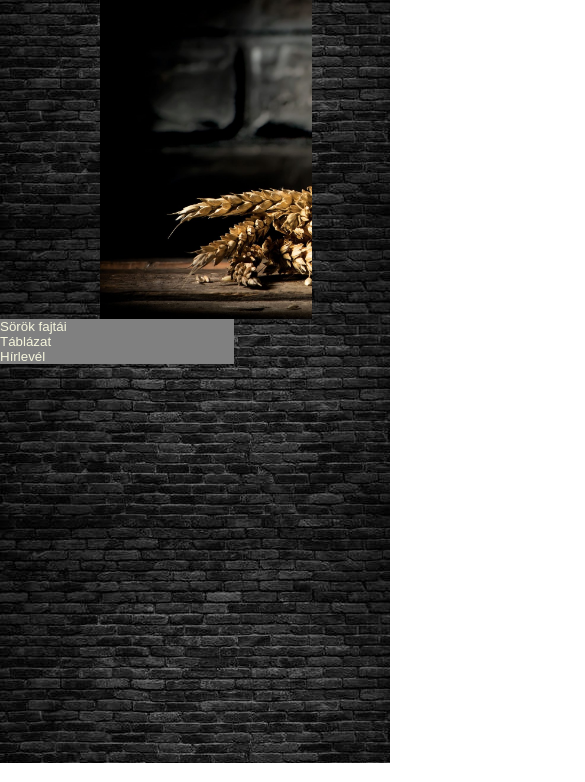
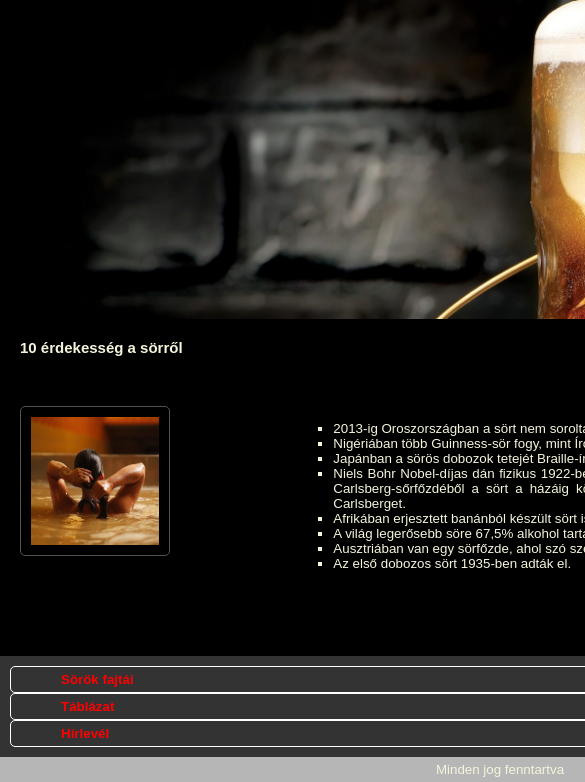
Before and after one commit to minaii93/josor, a plain HTML site: page index.html in a window 390 px wide. Shown: the part 81-863 px from the top of the page, 585 px wide, since content can reach past the window. Drawn offline with Linux system fonts and the light colour scheme.

Commit message:
responsive

```diff
--- a/index.css
+++ b/index.css
@@ -13,44 +13,73 @@
 
 body{
     background-image: url(/képek/teglafal.jpg);
-    width: 80%;
-    height: auto;
+    width: 1000px;
+    margin: auto;
 }
 
 header{
     background-image: url(/képek/beer-new_401732638.jpg);
     height: 400px;
     background-size: cover;
+    background-repeat: no-repeat;
     align-items: center;
-    margin-left: 100px;
-    font-weight: bold;
-    font-family: 'Times New Roman', Times, serif;
-    font-size: 36pt;
-    padding-top: 20px;
-    padding-left: 20px;
+
 
 
 
 }
 
+header h1{
+    font-weight: bold;
+    font-family: Garamond;
+    font-size: 32px;
+    padding-top: 30px;
+    padding-left: 30px;
+    letter-spacing: 4px;
+}
+
 nav{
-    align-items:end;
+    margin: 10px;
+    height: auto;
     text-decoration: none;
     list-style: none;
-    background-color: grey;
+    background-color: #333333 ;
+
+}
+nav ul {
+    display: grid;
+}
+
+nav li{
+    list-style: none;
+    padding-top: 5px;
+    padding-left: 50px;
+    padding-bottom: 5px;
+    padding-right: 50px;
+    border: 1px solid rgb(255, 255, 255);
+    border-radius: 5px;
+    color: red;
+    cursor: pointer;
+    font-weight: bold;
+    text-align: left;
 
 }
 
-#customers td, #customers th {
+nav li:hover{
+    cursor: pointer;
+    color: beige;
+}
+
+.customers td, .customers th {
     border: 1px solid #ddd;
     padding: 8px;
   }
 
-  #customers tr:nth-child(even){background-color: #f2f2f2;}
+  .customers tr:nth-child(even){background-color: #f2f2f2;}
 
-  #customers tr:hover {background-color: #ddd;}
+  .footer tr:hover {background-color: #ddd;}
 
-  #customers th {
+  .customers th {
     padding-top: 12px;
     padding-bottom: 12px;
     text-align: left;
@@ -59,11 +88,78 @@ nav{
   }
 
   main{
-    width: 80%;
+    max-width: 1000px;
     align-items: center;
+    background-color: #333333;
+
   }
 
 .tartalom{
     display: grid;
     grid-template-columns: 3fr 1fr;
 }
+
+article {
+    text-align: justify;
+    font-size: 10px;
+    display: grid;
+    background-color: black;
+    padding-bottom: 50px;
+
+
+}
+
+article h1{
+    padding-left: 20px;
+    font-size: 15px;
+    padding-top: 20px;
+}
+
+article img{
+    height: 150px;
+    width: 150px;
+    display: grid;
+    margin-left: 20px;
+    padding: 10px;
+    border: solid 1px #515151;
+    border-radius: 5px;
+    margin-bottom: 50px;
+    margin-top: 50px;
+    margin-left: 20px;
+}
+article ul{
+    margin-top: 30px;
+}
+
+article ul li {
+    list-style: square;
+    padding-right: 20px;
+
+}
+
+.kep_elhelyez{
+    display: grid;
+    grid-template-columns: .5fr 1fr;
+    align-items: center;
+}
+
+footer{
+    width: auto;
+    background-color: #b6b6b6;
+    text-align: center;
+    padding: 5px;
+
+}
+
+  @media screen and (max-width: 700px) {
+    main{
+        display: grid;
+        grid-template-columns: 1fr;
+        height: 100%;
+    }
+
+    .tartalom{
+        grid-template-columns: 1fr;
+    }
+
+}
--- a/index.html
+++ b/index.html
@@ -8,10 +8,28 @@
 </head>
 <body>
     <body>
+        <main>
             <header>
                 <h1>Ha kell egy jó sör...</h1>
             </header>
                 <div class="tartalom">
+                    <article>
+                        <h1>10 érdekesség a sörről</h1>
+                        <div class="kep_elhelyez">
+                            <img src="képek/sorfurdo.jpg" alt="">
+
+                            <ul>
+                                <li>2013-ig Oroszországban a sört nem sorolták az alkoholtartalmú italok közé</li>
+                                <li>Nigériában több Guinness-sör fogy, mint Írországban.</li>
+                                <li>Japánban a sörös dobozok tetejét Braille-írásmóddal is „feliratozták”, hogy alkohol.</li>
+                                <li>Niels Bohr Nobel-díjas dán fizikus 1922-ben miután elnyerte a fizikai Nobel-díjat, még egy ajándékot kapott: Carlsberg-sőrfőzdéből a sört a házáig közvetlenül vezetéken kapta. Így egész életében ingyen ihatta a Carlsberget.</li>
+                                <li>Afrikában erjesztett banánból készült sört isznak.</li>
+                                <li>A világ legerősebb söre 67,5% alkohol tartalmú.</li>
+                                <li>Ausztriában van egy sörfőzde, ahol szó szerint fürödhet a sörben.</li>
+                                <li>Az első dobozos sört 1935-ben adták el.</li>
+                        </ul>
+                        </div>
+                    </article>
                     <nav>
                         <ul>
                             <li>Sörök fajtái</li>
@@ -19,11 +37,11 @@
                             <li>Hírlevél</li>
                         </ul>
                     </nav>
-
-            <main>
-
-            </mian>
                 </div>
+        </main>
+        <footer>
+            <p>Minden jog fenntartva</p>
+        </footer>
 
     </body>
 
```
Lines whose indentation alone changed are shown as unchanged.
